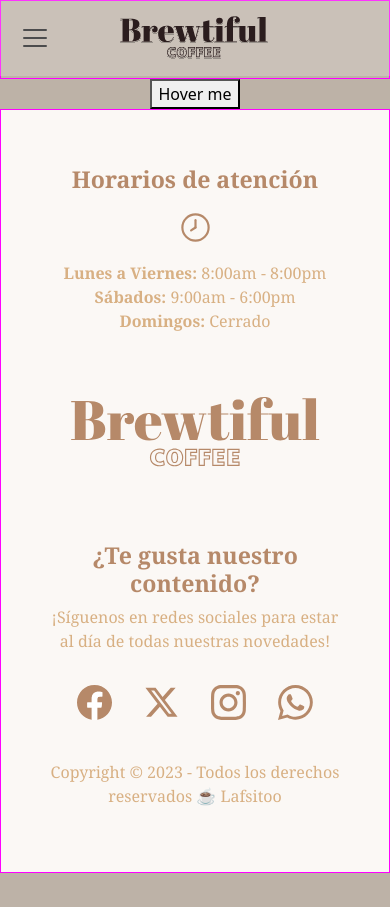
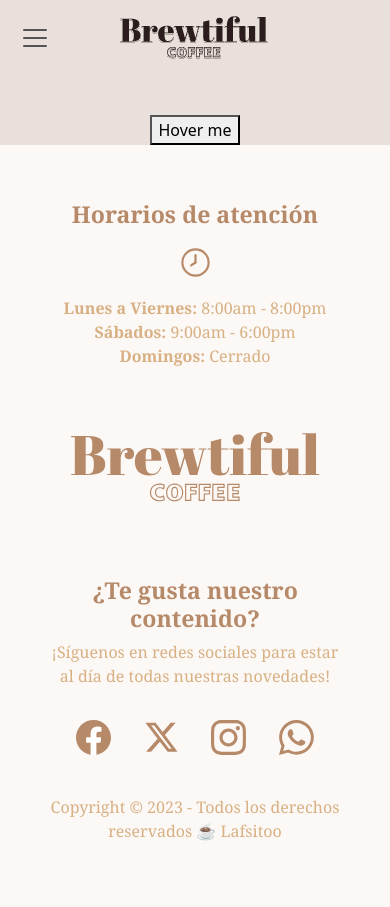
Before and after one commit to Lafsitoo/Brewtiful-Coffee, a plain HTML site: page index.html in a window 390 px wide. Before the commit the page ends 873 px from the top, so only its background shows below. Drawn offline with nearby package versions, Linux system fonts and the light colour scheme.

Commit message:
changes css navbar, footer and bg main

```diff
--- a/index.css
+++ b/index.css
@@ -4,8 +4,7 @@ html {
 
 /* Body */
 body {
-  background-color: #bdb2a7;
-  height: 100vw;
+  background-color: #e9e0db;
 }
 
 /* Header */
@@ -14,8 +13,9 @@ body {
   position: fixed;
   top: 0;
   left: 0;
+  z-index: 1000;
   width: 100%;
-  background-color: #ffffff33;
+  background-color: #e9e0db;
 }
 .navbar-toggler {
   margin: 0;
@@ -120,21 +120,49 @@ body {
 }
 
 /* Main */
+main {
+  margin-top: 70px;
+}
 .divider {
-  border: solid 1px fuchsia;
-  padding: 2.5rem;
+  padding: 1.5rem;
+}
+.title {
+  font-family: Georgia, "Times New Roman", Times, serif;
+  font-size: 5.5rem;
+  color: #2b1d1e;
+}
+.subtitle {
+  font-weight: 400;
+  color: #d8b083;
+}
+hr {
+  border-color: #d8b083;
+  border-top-width: 5px;
 }
 
 /* Responsive Main */
 @media screen and (max-width: 1024px) {
   .divider {
-    padding: 2.4rem;
+    padding: 1.4rem;
+  }
+  .title {
+    font-size: 4rem;
+  }
+  .subtitle {
+    font-size: 1.5rem;
+  }
+}
+@media screen and (max-width: 769px) {
+  .title {
+    font-size: 2.5rem;
+  }
+  .subtitle {
+    font-size: 1.2rem;
   }
 }
 
 /* Footer */
 .footer {
-  border: solid 1px fuchsia;
   font-family: Georgia, "Times New Roman", Times, serif;
   background-color: #fbf8f5;
   padding: 4rem 0 2rem 0;
--- a/styles/about-me.css
+++ b/styles/about-me.css
@@ -4,8 +4,7 @@ html {
 
 /* Body */
 body {
-  background-color: #bdb2a7;
-  height: 100vw;
+  background-color: #e9e0db;
 }
 
 /* Header */
@@ -14,8 +13,9 @@ body {
   position: fixed;
   top: 0;
   left: 0;
+  z-index: 1000;
   width: 100%;
-  background-color: #ffffff33;
+  background-color: #e9e0db;
 }
 .navbar-toggler {
   margin: 0;
@@ -120,21 +120,49 @@ body {
 }
 
 /* Main */
+main {
+  margin-top: 70px;
+}
 .divider {
-  border: solid 1px fuchsia;
-  padding: 2.5rem;
+  padding: 1.5rem;
+}
+.title {
+  font-family: Georgia, "Times New Roman", Times, serif;
+  font-size: 5.5rem;
+  color: #2b1d1e;
+}
+.subtitle {
+  font-weight: 400;
+  color: #d8b083;
+}
+hr {
+  border-color: #d8b083;
+  border-top-width: 5px;
 }
 
 /* Responsive Main */
 @media screen and (max-width: 1024px) {
   .divider {
-    padding: 2.4rem;
+    padding: 1.4rem;
+  }
+  .title {
+    font-size: 4rem;
+  }
+  .subtitle {
+    font-size: 1.5rem;
+  }
+}
+@media screen and (max-width: 769px) {
+  .title {
+    font-size: 2.5rem;
+  }
+  .subtitle {
+    font-size: 1.2rem;
   }
 }
 
 /* Footer */
 .footer {
-  border: solid 1px fuchsia;
   font-family: Georgia, "Times New Roman", Times, serif;
   background-color: #fbf8f5;
   padding: 4rem 0 2rem 0;
--- a/styles/contact.css
+++ b/styles/contact.css
@@ -4,8 +4,7 @@ html {
 
 /* Body */
 body {
-  background-color: #bdb2a7;
-  height: 100vw;
+  background-color: #e9e0db;
 }
 
 /* Header */
@@ -14,8 +13,9 @@ body {
   position: fixed;
   top: 0;
   left: 0;
+  z-index: 1000;
   width: 100%;
-  background-color: #ffffff33;
+  background-color: #e9e0db;
 }
 .navbar-toggler {
   margin: 0;
@@ -120,21 +120,49 @@ body {
 }
 
 /* Main */
+main {
+  margin-top: 70px;
+}
 .divider {
-  border: solid 1px fuchsia;
-  padding: 2.5rem;
+  padding: 1.5rem;
+}
+.title {
+  font-family: Georgia, "Times New Roman", Times, serif;
+  font-size: 5.5rem;
+  color: #2b1d1e;
+}
+.subtitle {
+  font-weight: 400;
+  color: #d8b083;
+}
+hr {
+  border-color: #d8b083;
+  border-top-width: 5px;
 }
 
 /* Responsive Main */
 @media screen and (max-width: 1024px) {
   .divider {
-    padding: 2.4rem;
+    padding: 1.4rem;
+  }
+  .title {
+    font-size: 4rem;
+  }
+  .subtitle {
+    font-size: 1.5rem;
+  }
+}
+@media screen and (max-width: 769px) {
+  .title {
+    font-size: 2.5rem;
+  }
+  .subtitle {
+    font-size: 1.2rem;
   }
 }
 
 /* Footer */
 .footer {
-  border: solid 1px fuchsia;
   font-family: Georgia, "Times New Roman", Times, serif;
   background-color: #fbf8f5;
   padding: 4rem 0 2rem 0;
```
